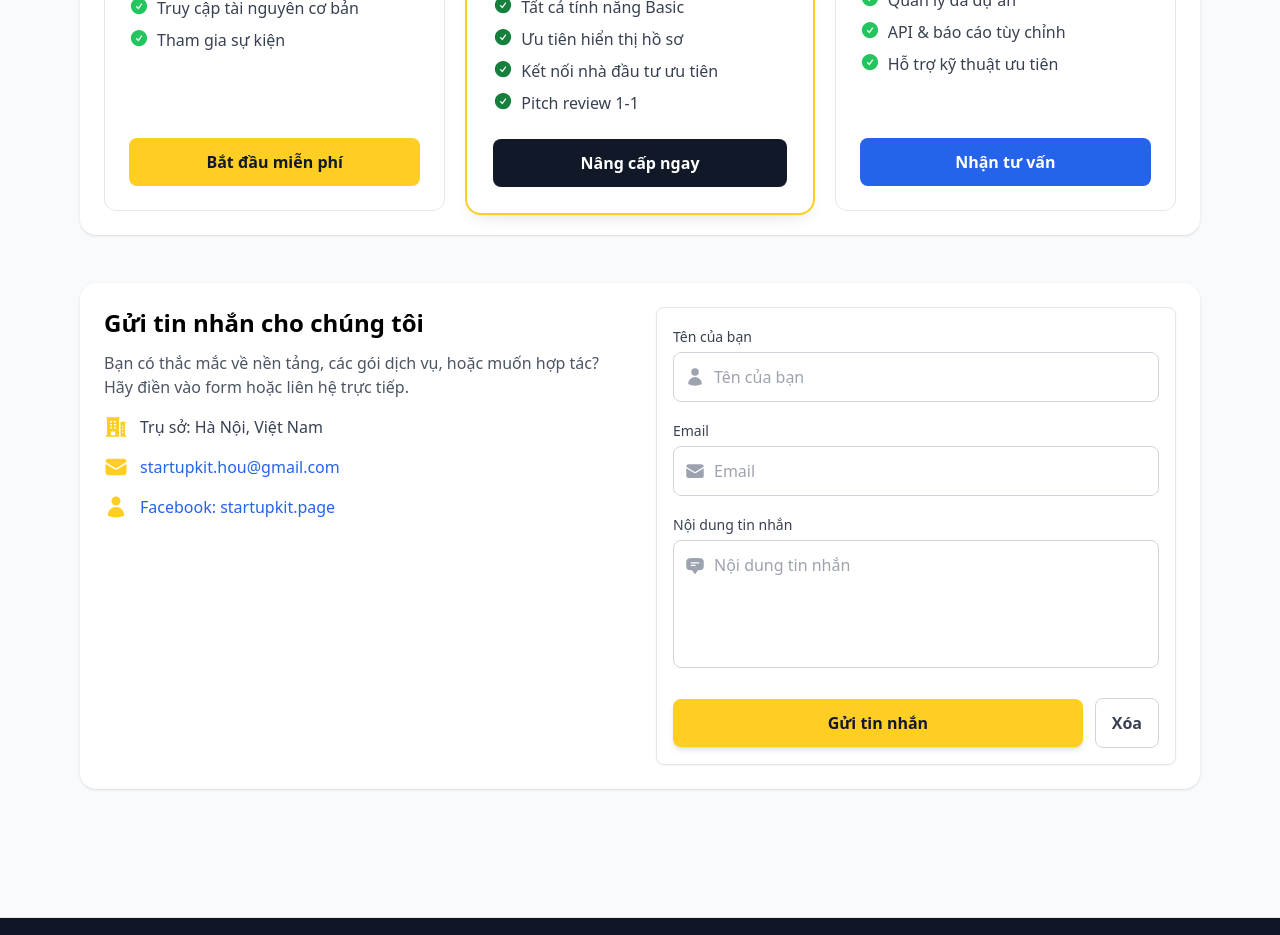
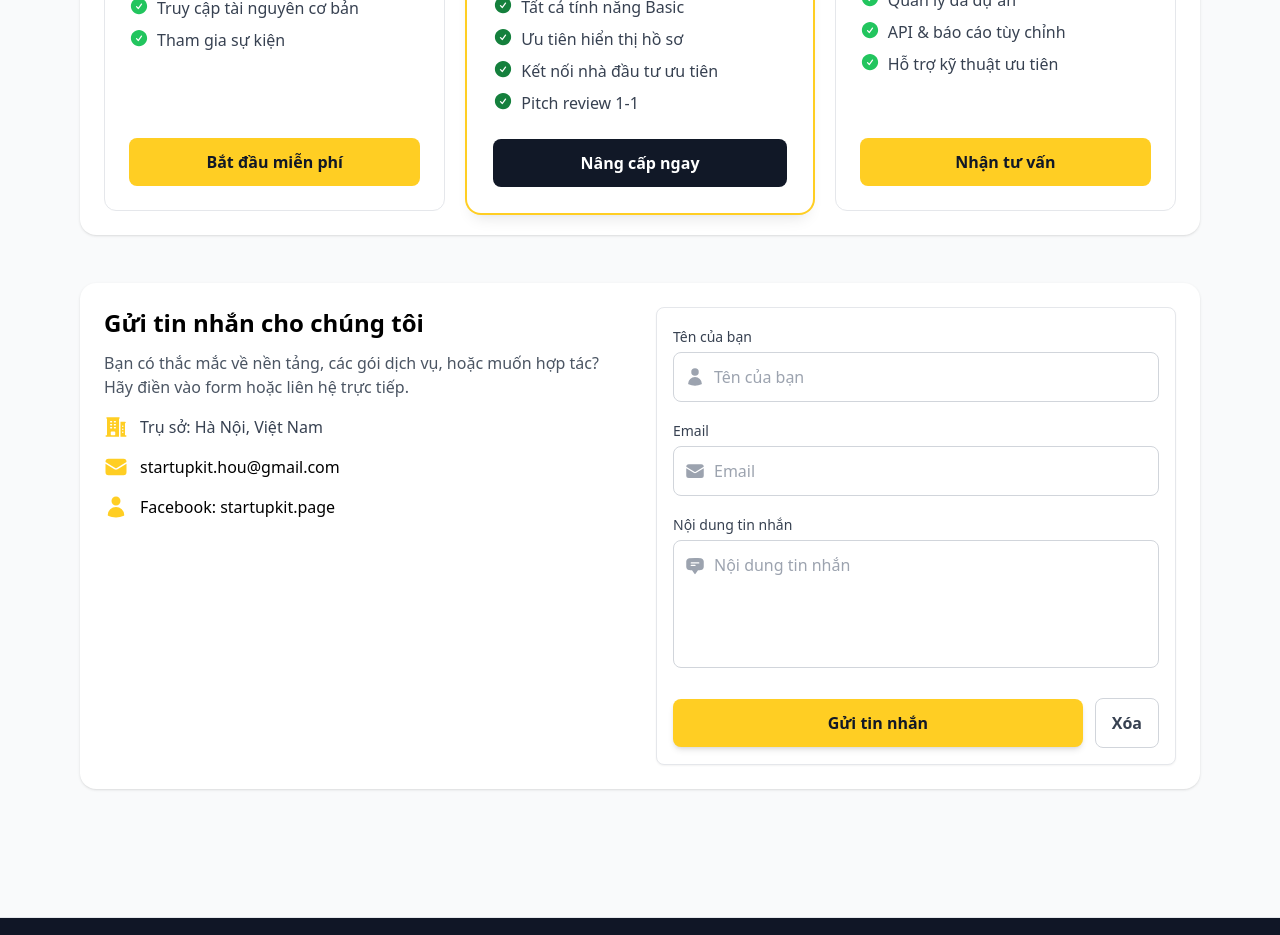
Before and after one commit to AnhQuangVu/StartupKit-fe, a React (Vite) app: page /platform in a window 1280 px wide. Shown: the part 1140-2075 px from the top of the page. Built offline with nearby package versions, Linux system fonts and the light colour scheme.

Commit message:
style: Update button and link colors for better visibility on Platform page

```diff
--- a/src/pages/Platform.jsx
+++ b/src/pages/Platform.jsx
@@ -165,7 +165,7 @@ export default function Platform() {
                 </ul>
               </div>
               <div className="mt-auto">
-                <button onClick={() => handlePlanClick('enterprise')} className="w-full bg-blue-600 text-white font-semibold px-4 py-3 rounded-lg hover:bg-blue-700">Nhận tư vấn</button>
+                <button onClick={() => handlePlanClick('enterprise')} className={`w-full ${primaryBg} text-gray-900 font-semibold px-4 py-3 rounded-lg hover:bg-yellow-400 transition`}>Nhận tư vấn</button>
               </div>
             </div>
           </div>
@@ -184,11 +184,11 @@ export default function Platform() {
                 </div>
                 <div className="flex items-center space-x-3">
                   <EnvelopeIcon className={`w-6 h-6 ${primaryText} flex-shrink-0`} />
-                  <a href="mailto:startupkit.hou@gmail.com" className="text-blue-600 hover:underline">startupkit.hou@gmail.com</a>
+                  <a href="mailto:startupkit.hou@gmail.com" className="text-black hover:underline">startupkit.hou@gmail.com</a>
                 </div>
                 <div className="flex items-center space-x-3">
                   <UserIcon className={`w-6 h-6 ${primaryText} flex-shrink-0`} />
-                  <a href="https://www.facebook.com/startupkit.page" target="_blank" rel="noopener noreferrer" className="text-blue-600 hover:underline">Facebook: startupkit.page</a>
+                  <a href="https://www.facebook.com/startupkit.page" target="_blank" rel="noopener noreferrer" className="text-black hover:underline">Facebook: startupkit.page</a>
                 </div>
               </div>
             </div>
```
